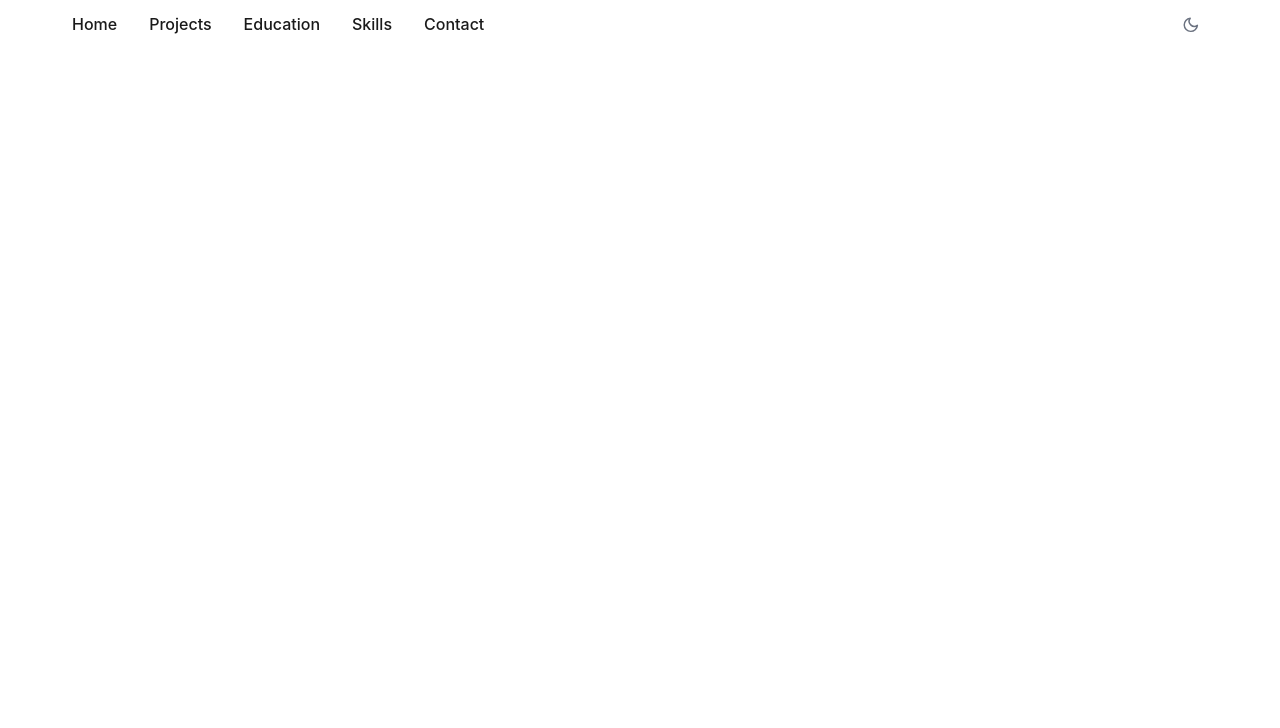
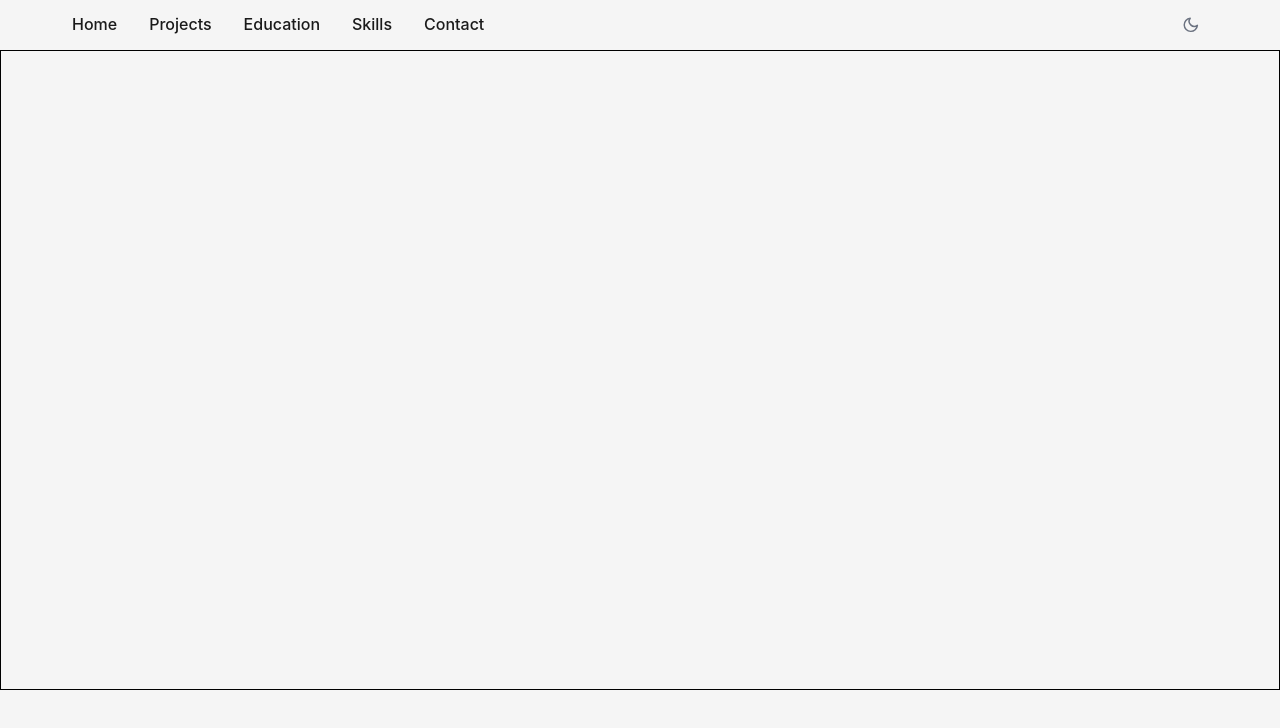
Before and after one commit to yw-blp/personal-portfolio, a React (Vite) app: page / in a window 1280 px wide. Shown: the top 728 px of the page. Built offline with nearby package versions, Linux system fonts and the light colour scheme.

Commit message:
added Home section initial layout

```diff
--- a/src/App.jsx
+++ b/src/App.jsx
@@ -1,6 +1,6 @@
 import { useState } from 'react';
 import Navbar from './components/Navbar/Navbar';
-//import Home from './sections/Home/Home';
+import Home from './sections/Home/Home';
 //import About from './sections/About/About';
 //import Stats from './sections/Stats/Stats';
 //import Projects from './sections/Projects/Projects';
@@ -14,6 +14,7 @@ function App() {
     return (
         <>
             <Navbar />
+            <Home />
         </>
     );
 }
--- a/src/index.css
+++ b/src/index.css
@@ -6,7 +6,7 @@
 
 :root {
     --color-primary: #2563eb;
-    --color-bg: #ffffff;
+    --color-bg: #f5f5f5;
     --color-text: #1a1a1a;
     --color-muted: #6b7280;
     --theme-transition: background-color 0.2s ease, color 0.2s ease;
--- a/src/sections/Home/Home.jsx
+++ b/src/sections/Home/Home.jsx
@@ -0,0 +1,14 @@
+import styles from './Home.module.css';
+
+function Home() {
+
+    return (
+        <div className={styles.outer}>
+            <div className={styles.inner}>
+
+            </div>
+        </div>
+    );
+}
+
+export default Home;
--- a/src/sections/Home/Home.module.css
+++ b/src/sections/Home/Home.module.css
@@ -0,0 +1,14 @@
+.outer {
+    background: var(--color-bg);
+    transition: var(--theme-transition);
+}
+
+.inner {
+    position: relative;
+    max-width: 1400px;
+    min-height: 640px;
+    /*max-height: 640px;*/
+    margin: 0 auto;
+    border: 1px solid black;
+    /*padding: var(--spacing-md) var(--spacing-md);*/
+}
```
